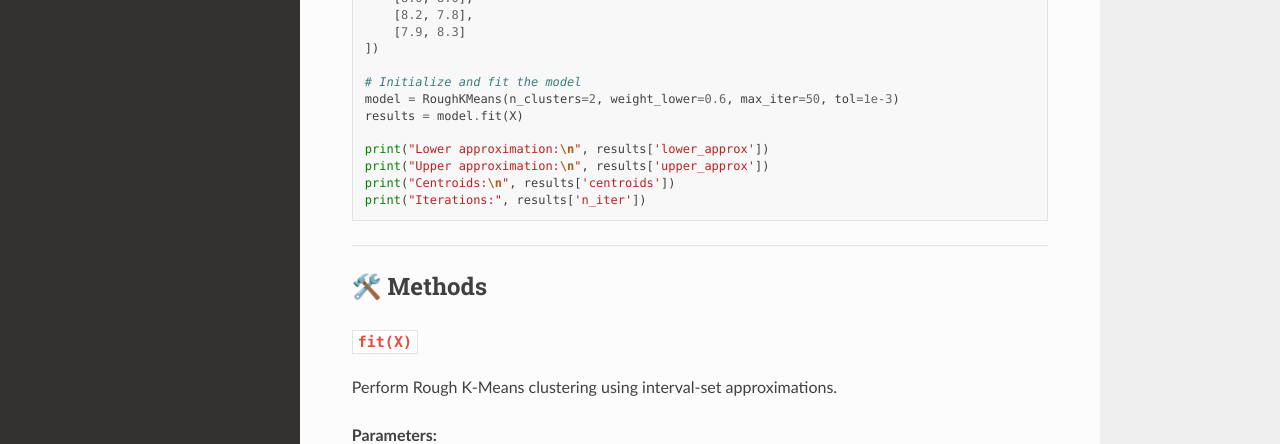
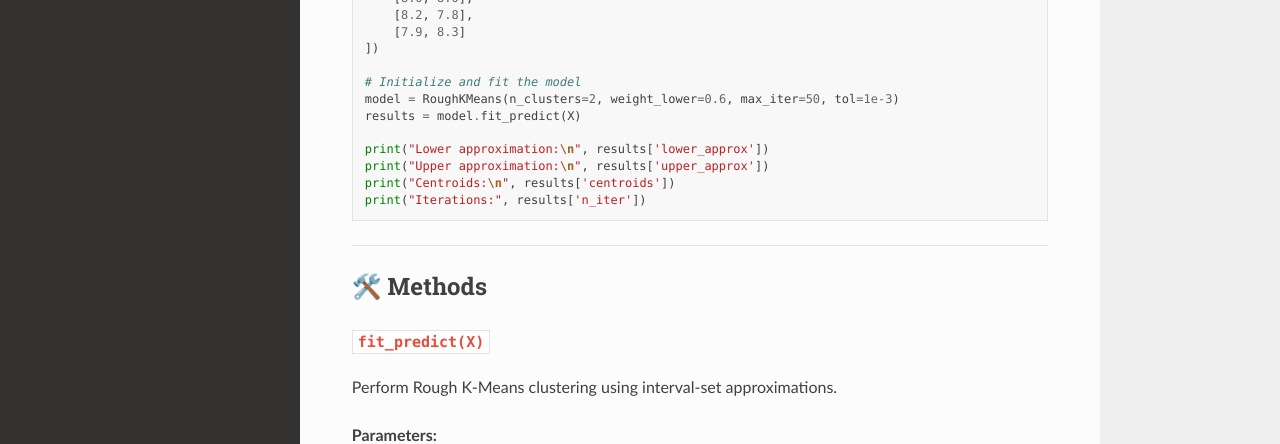
Before and after one commit to soft-clustering/soft-clustering, a Sphinx documentation site: the page built from docs/source/rough_k_means.md, in a window 1280 px wide and 900 px high, scrolled down 1173 px. Shown: the part 151-595 px from the top of the window. Built offline with Sphinx 7.4.7 and the Read the Docs theme 3.1.0, drawn with Linux system fonts in a browser that asks for light colours.

Commit message:
Update rough_k_means.md

```diff
--- a/docs/source/rough_k_means.md
+++ b/docs/source/rough_k_means.md
@@ -59,7 +59,7 @@ X = np.array([
 
 # Initialize and fit the model
 model = RoughKMeans(n_clusters=2, weight_lower=0.6, max_iter=50, tol=1e-3)
-results = model.fit(X)
+results = model.fit_predict(X)
 
 print("Lower approximation:\n", results['lower_approx'])
 print("Upper approximation:\n", results['upper_approx'])
@@ -71,7 +71,7 @@ print("Iterations:", results['n_iter'])
 
 ## 🛠️ Methods
 
-### `fit(X)`
+### `fit_predict(X)`
 
 Perform Rough K-Means clustering using interval-set approximations.
 
```
